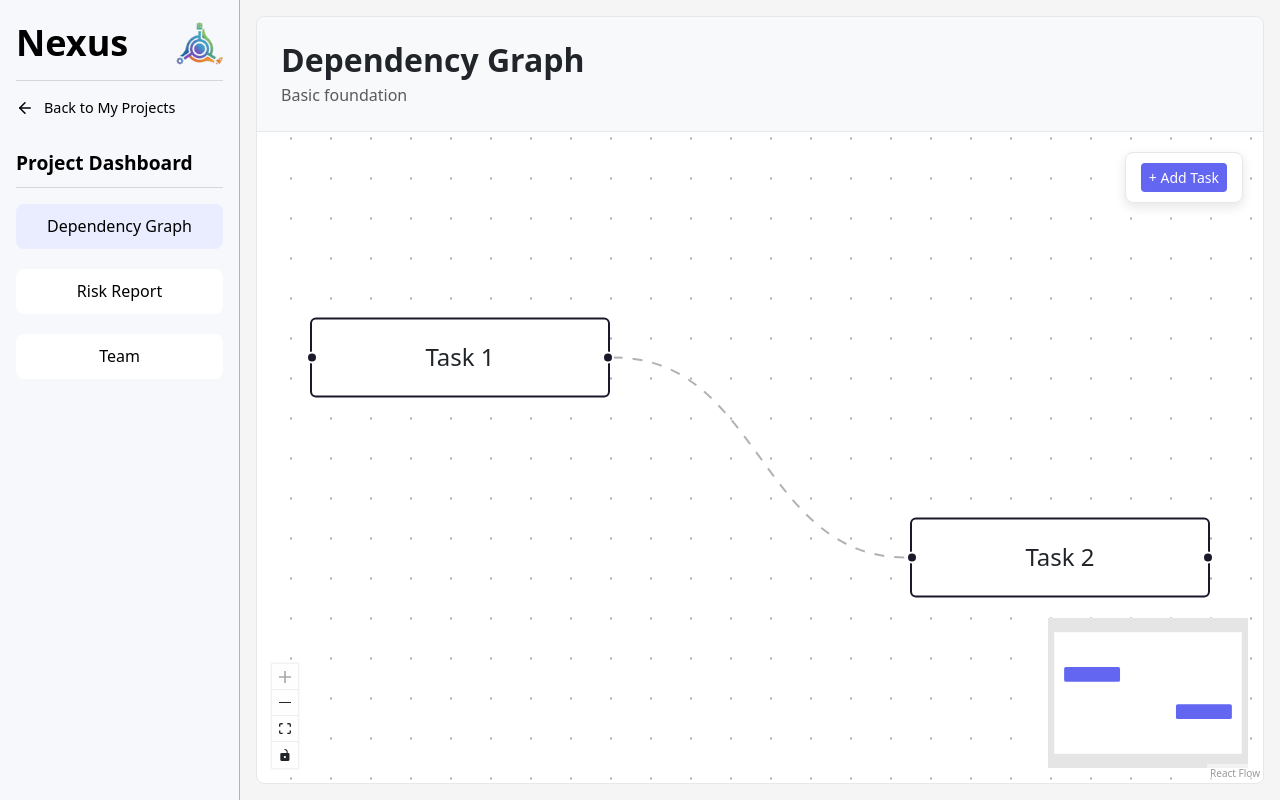
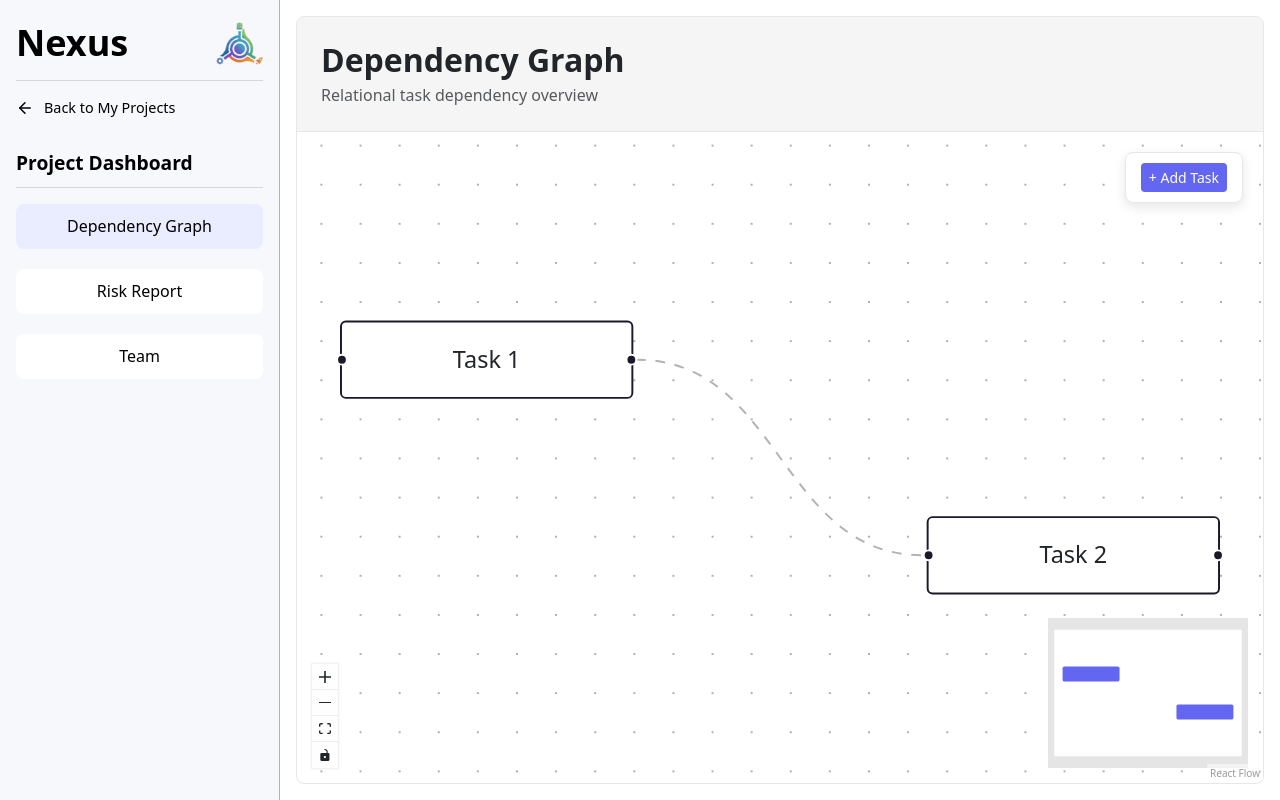
Before and after one commit to Ashtonroxas/Nexus, a React (Vite) app: page /projects/1 in a window 1280 px wide. Built offline with nearby package versions, Linux system fonts and the light colour scheme.

Commit message:
[Angelos Boules]: Added support for mobile sidebar and hamburger menu - modified structure in NexusLayout file and adjusted styling for Dependency Graph to match uniformity. Reorganized sidebar to close on menu click and accept variant props for desktop/mobile

```diff
--- a/src/components/Sidebar/Sidebar.jsx
+++ b/src/components/Sidebar/Sidebar.jsx
@@ -1,17 +1,23 @@
-import { Col, Nav } from "react-bootstrap";
-import { Link ,NavLink, useLocation, useParams } from "react-router-dom";
+import { Link, NavLink, useLocation, useParams } from "react-router-dom";
 import { ArrowLeft } from 'lucide-react';
 import styles from "./Sidebar.module.css";
 import logo from "../../assets/nexus.png";
 
-function Sidebar() {
+function Sidebar({ variant = "desktop", onNavigate }) {
   const { pathname } = useLocation();
   const { projectId} = useParams();
 
   const projectSidebar = pathname.startsWith("/projects/") && !!projectId;
+  const wrapperStyling = variant === "desktop"
+                    ? `${styles.sidebar} d-none d-lg-block p-3 h-100`
+                    : `${styles.sidebar} p-3 h-100`
+
+  const handleNav = () => {
+    if (onNavigate) onNavigate();
+  }
 
   return (
-    <Col lg={2} sm={3} className={`${styles.sidebar} d-none d-md-block p-3 h-100`}>
+    <div className={wrapperStyling}>
       <div className= {`${styles.header} py-0 mt-0`} >
         <div className={styles.brand}>Nexus</div>
         <img src={logo} alt="Nexus Logo" width="47px" />
@@ -21,7 +27,7 @@ function Sidebar() {
 
       { projectSidebar ? (
         <> {/* Inside Project Menu */}
-          <Link to="/projects" className={styles.backLink}>
+          <Link to="/projects" className={styles.backLink} onClick={handleNav}>
             <ArrowLeft size={18} />
             Back to My Projects
           </Link>
@@ -36,6 +42,7 @@ function Sidebar() {
               className={({ isActive }) =>
                 `${styles.navButton} ${isActive ? styles.active : ""}`
               }
+              onClick={handleNav}
             >
               Dependency Graph
             </NavLink>
@@ -45,6 +52,7 @@ function Sidebar() {
               className={({ isActive }) =>
                 `${styles.navButton} ${isActive ? styles.active : ""}`
               }
+              onClick={handleNav}
             >
               Risk Report
             </NavLink>
@@ -54,6 +62,7 @@ function Sidebar() {
               className={({ isActive }) =>
                 `${styles.navButton} ${isActive ? styles.active : ""}`
               }
+              onClick={handleNav}
             >
               Team
             </NavLink>
@@ -67,6 +76,7 @@ function Sidebar() {
               className={({ isActive }) =>
                 `${styles.navButton} ${isActive ? styles.active : ""}`
               }
+              onClick={handleNav}
             >
               My Projects
             </NavLink>
@@ -76,15 +86,15 @@ function Sidebar() {
               className={({ isActive }) =>
                 `${styles.navButton} ${isActive ? styles.active : ""}`
               }
+              onClick={handleNav}
             >
               Profile
             </NavLink>
 
           </nav>
         </>
-      )
-      }
-    </Col>
+      )}
+    </div>
   );
 }
 
--- a/src/layouts/NexusLayout.jsx
+++ b/src/layouts/NexusLayout.jsx
@@ -1,17 +1,57 @@
+import { useState } from "react";
 import Sidebar from "../components/Sidebar/Sidebar";
-import { Container, Row, Col } from "react-bootstrap";
+import { Container, Row, Col, Offcanvas, Button } from "react-bootstrap";
 import { Outlet } from "react-router-dom";
+import { Menu } from "lucide-react";
 import styles from "./NexusLayout.module.css";
 
 function NexusLayout() {
+  const [showSidebar, setShowSidebar ] = useState(false);
+
   return (
     <Container fluid className="px-0">
-      <Row className="min-vh-100 g-0 flex-nowrap">
-        <Sidebar />
+      <div className="d-lg-none p-2">
+        <Button
+          variant="light"
+          onClick={() => setShowSidebar(true)}
+          className={styles.hamburger}
+        >
+          <Menu size={28} color="#6366F1" />
+        </Button>
+      </div>
+
+      {/* Mobile Sidebar */}
+      <Offcanvas
+        show={showSidebar}
+        onHide={() => setShowSidebar(false)}
+        placement="start"
+        className={styles.offcanvas}
+      >
+        <Offcanvas.Body className="p-0">
+          <Sidebar variant="mobile" onNavigate={() => setShowSidebar(false)} />
+        </Offcanvas.Body>
+      </Offcanvas>
+
+      {/* Desktop Sidebar */}
+      {/* <Row className="min-vh-100 g-0 flex-nowrap">
+        <Col lg={2} className="p-0 d-none d-lg-block">
+          <Sidebar variant="desktop" />
+        </Col>
         <Col className={`${styles.content} p-3`}>
           <Outlet />
         </Col>
-      </Row>
+      </Row> */}
+
+      <div className={styles.cont}>
+        <aside className={styles.sidebarColumn}>
+          <Sidebar variant="desktop" />
+        </aside>
+
+        <main className={`${styles.contentColumn} p-3`}>
+          <Outlet />
+        </main>
+      </div>
+
     </Container>
   );
 }
--- a/src/layouts/NexusLayout.module.css
+++ b/src/layouts/NexusLayout.module.css
@@ -3,3 +3,39 @@
     min-width: 0;
     min-height: 100vh;
 }
+
+.cont {
+    display: flex;
+    min-height: 100vh;
+}
+
+.sidebarColumn {
+    width: 280px;
+    flex: 0 0 280px;
+    display: none;
+}
+
+.contentColumn {
+    flex: 1 1 auto;
+    min-width: 0;
+    padding: 1rem;
+
+}
+
+.hamburger {
+    position: absolute;
+    top: 65px;
+    left: 30px;
+    z-index: 1000;
+    border: 1px solid #CCCCCC;
+}
+
+.offcanvas {
+    width: 280px !important;
+}
+
+@media (min-width: 992px) {
+    .sidebarColumn {
+        display: block;
+    }
+}
--- a/src/pages/DependencyGraph/DependencyGraph.jsx
+++ b/src/pages/DependencyGraph/DependencyGraph.jsx
@@ -69,7 +69,7 @@ export default function DependencyGraph() {
 
       <div className={styles.blueprintHeader}>
         <h2 className="m-0 fw-bold">Dependency Graph</h2>
-        <p className="text-muted m-0 mt-1">Basic foundation</p>
+        <p className="text-muted m-0 mt-1">Relational task dependency overview</p>
       </div>
 
       <div className={styles.blueprintCanvas}>
--- a/src/pages/DependencyGraph/DependencyGraph.module.css
+++ b/src/pages/DependencyGraph/DependencyGraph.module.css
@@ -1,17 +1,21 @@
+:root {
+  --outlines: #E5E7EB;
+}
+
 .blueprintContainer {
   display: flex;
   flex-direction: column;
   height: calc(100vh - 2rem);
-  background-color: #ffffff;
+  background-color: #FFFFFF;
   border-radius: 8px;
-  border: 1px solid #e5e7eb;
+  border: 1px solid var(--outlines);
   overflow: hidden;
 }
 
 .blueprintHeader {
   padding: 1.5rem;
-  border-bottom: 1px solid #e5e7eb;
-  background-color: #f8f9fa;
+  border-bottom: 1px solid var(--outlines);
+  background-color: var(--background);
 }
 
 .blueprintCanvas {
@@ -30,8 +34,14 @@
   padding: 10px 15px;
   border-radius: 8px;
   box-shadow: 0 4px 12px rgba(0,0,0,0.1);
-  border: 1px solid #e5e7eb;
+  border: 1px solid var(--outlines);
   z-index: 10;
   display: flex;
   gap: 10px;
 }
+
+@media (max-width: 991.99px) {
+  .blueprintHeader {
+      padding-left: 75px;
+  }
+}
```
